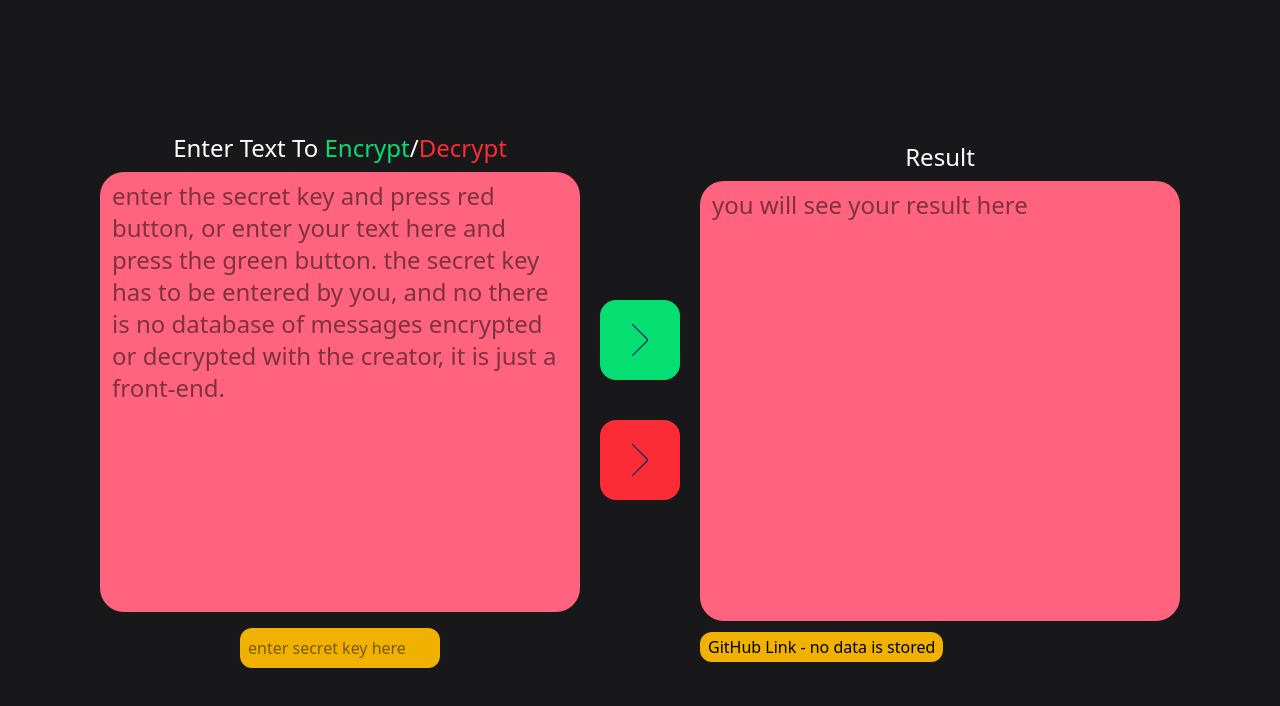
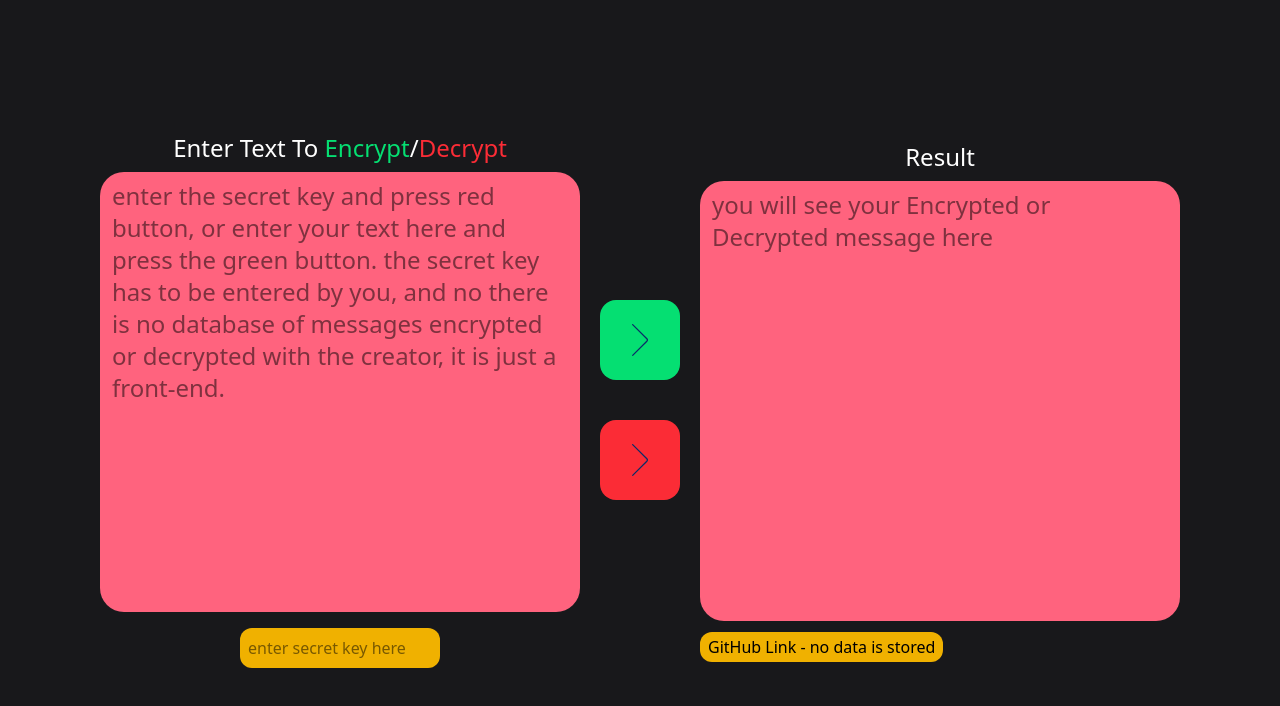
Before and after one commit to HarshitOnClouds/Secret-Conversation, a React (Vite) app: page / in a window 1280 px wide. Shown: the top 706 px of the page. Built offline with nearby package versions, Linux system fonts and the light colour scheme.

Commit message:
text change

```diff
--- a/src/App.jsx
+++ b/src/App.jsx
@@ -63,7 +63,7 @@ export default function App(){
       </div>
       <div>
         <div className="text-center text-2xl text-white mb-2">Result</div>
-        <textarea placeholder='you will see your result here' className=" w-80 h-70 bg-rose-400 rounded-3xl resize-none text-sm break-words px-3 py-2 lg:w-120 lg:h-110 lg:text-2xl" readOnly value={content}></textarea>
+        <textarea placeholder='you will see your Encrypted or Decrypted message here' className=" w-80 h-70 bg-rose-400 rounded-3xl resize-none text-sm break-words px-3 py-2 lg:w-120 lg:h-110 lg:text-2xl" readOnly value={content}></textarea>
         <div className='mt-2'>
         <a className=' h-10 bg-yellow-500 px-2 py-1  mt-4 rounded-xl' href="https://github.com/HarshitOnClouds/Secret-Conversation">GitHub Link - no data is stored</a>
         </div>
```
